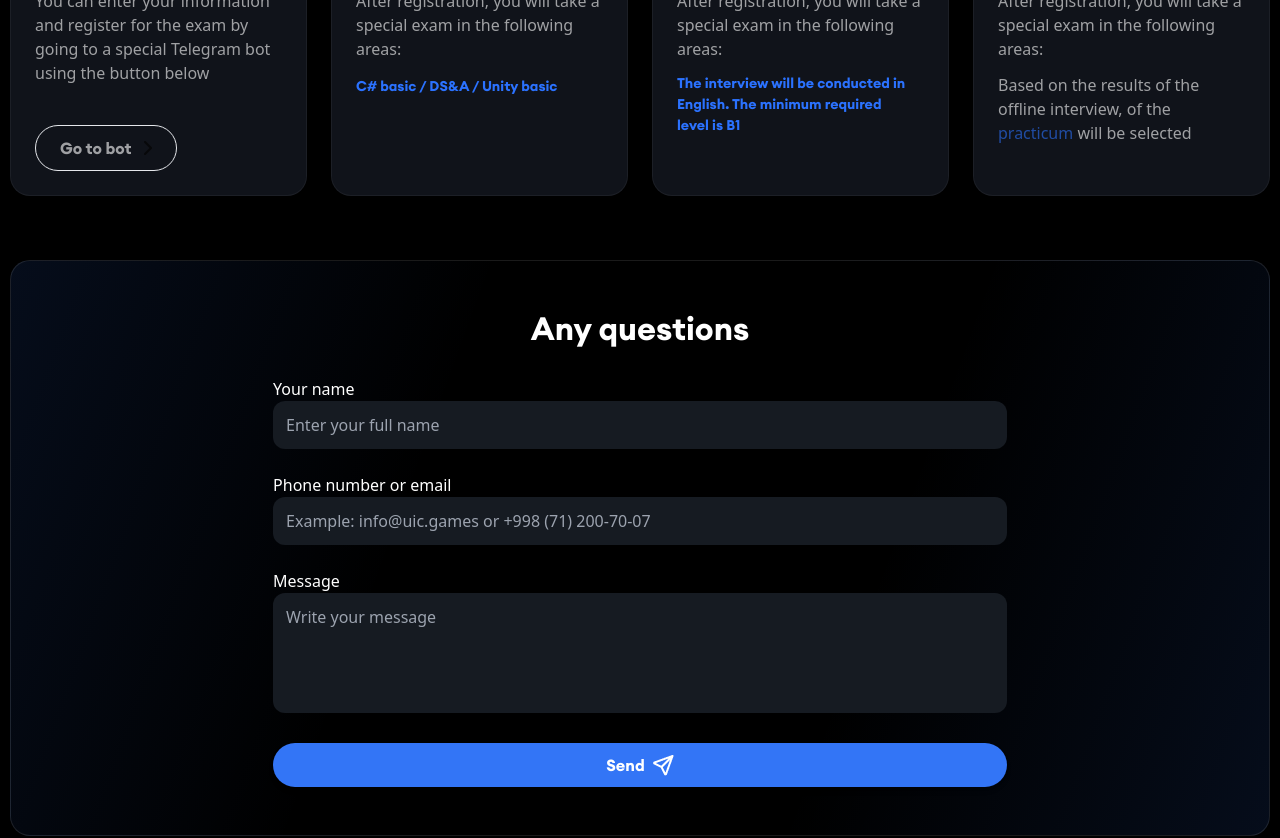
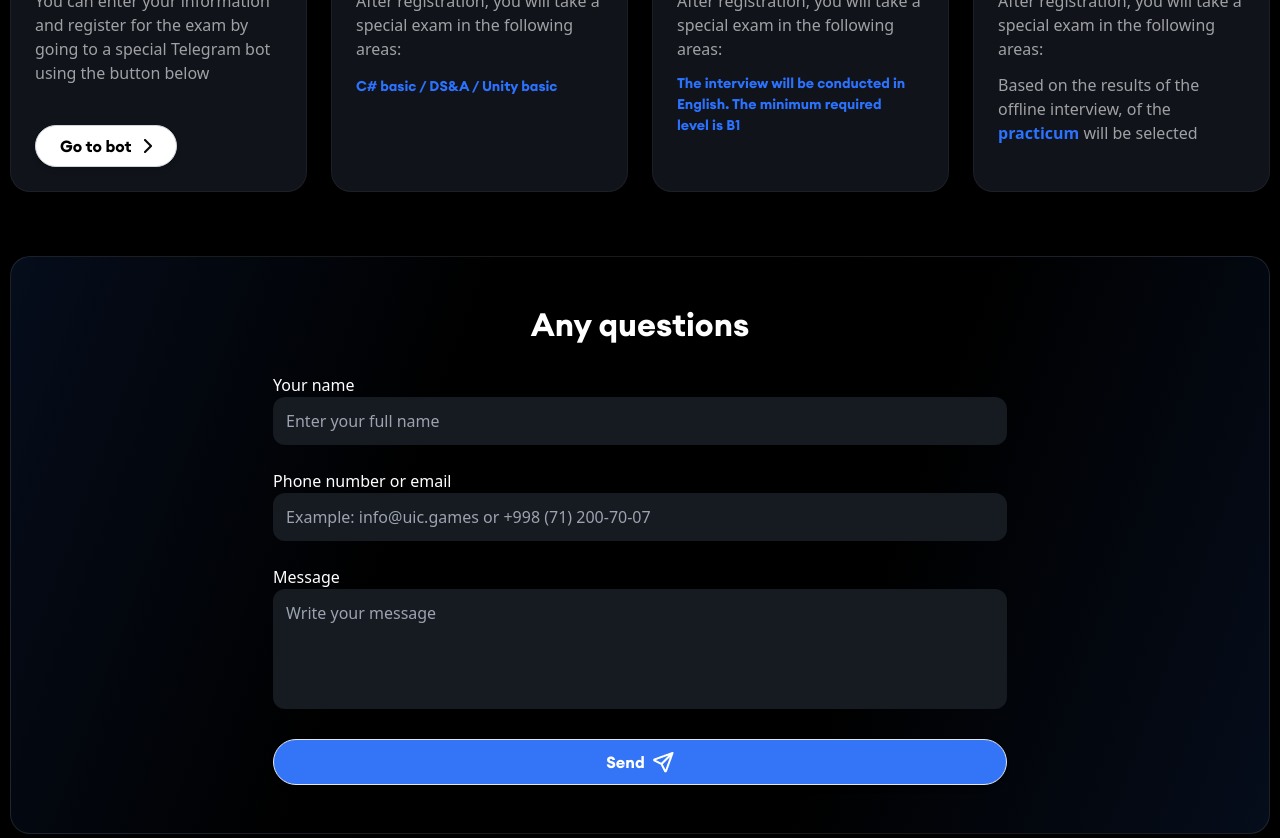
Before and after one commit to Shamsiddin007/adduic, a Next.js app: page /praktikum in a window 1280 px wide. Shown: the part 2900-3738 px from the top of the page. Built offline with nearby package versions, Linux system fonts and the light colour scheme.

Commit message:
bgPracticum

```diff
--- a/src/app/blog/page.tsx
+++ b/src/app/blog/page.tsx
@@ -45,11 +45,11 @@ function AllNews() {
         <h2 className="font-bold text-center text-5xl text-white uppercase pb-10">
           All <span className="text-blue-600">news</span>
         </h2>
-        <div className="grid lg:grid-cols-4 md:grid-cols-2 gap-7 justify-between sm:mb-16 mb-8">
+        <div className="grid lg:grid-cols-4 md:grid-cols-3 sm:grid-cols-2 w-[340px] sm:w-full m-auto gap-7 justify-between sm:mb-16 mb-8">
           {Array.isArray(trips) &&
             trips.slice(0, visibleTrips).map((link, id) => (
               <Link href={`/blog/${link.id}`} key={id}>
-                <div className="h-full text-white rounded-lg flex flex-col border-[1px] border-transparent bg-[#10131A] pt-[12px] px-[12px] hover:scale-[1.02] transition-all duration-500">
+                <div className="h-full py-0 overflow-hidden text-white rounded-lg flex flex-col border-[1px] border-transparent bg-[#10131A] pt-[12px] px-[12px] hover:scale-[1.02] transition-all duration-500">
                   <img
                     src={link.imgPost}
                     alt="NewsImage"
@@ -58,7 +58,7 @@ function AllNews() {
                   <p className="text-[14px] font-sans opacity-30 pt-[14px] pb-[8px]">
                     {link.postdate}
                   </p>
-                  <h4 className="pb-4 font-medium">{link.titlePost}</h4>
+                  <h4 className="pb-4 font-medium text-sm">{link.titlePost}</h4>
                 </div>
               </Link>
             ))}
--- a/src/app/forma/forma.tsx
+++ b/src/app/forma/forma.tsx
@@ -60,9 +60,9 @@ export default function Forma() {
     if (isFormValid) {
       setNotificationVisible(true);
       setTimeout(() => setNotificationVisible(false), 3000);
-        setName("");
-        setContact("");
-        setMessage("");
+      // setName("");
+      // setContact("");
+      // setMessage("");
     }
   };
 
@@ -78,7 +78,7 @@ export default function Forma() {
           border: "0.03px solid #FFFFFF1A",
         }}
       >
-        <div className="flex flex-col items-center justify-center xl:w-7/12 w-10/12">
+        <div className="flex flex-col items-center justify-center xl:w-7/12 md:w-8/12 w-10/12">
           <h4 className="pb-6 pt-11 text-start md:text-[32px] text-[26px] font-bold text-white">
             Any questions
           </h4>
@@ -152,7 +152,7 @@ export default function Forma() {
             <button
               type="submit"
               disabled={hasErrors}
-              className={`group flex items-center justify-center gap-2 text-[16px] w-full text-center text-white ${
+              className={`group flex items-center justify-center gap-2 text-[16px] w-full text-center text-white !border-[1px] ${
                 hasErrors
                   ? "bg-gray-500 cursor-not-allowed"
                   : "bg-[#3375F6] hover:bg-[#2854C3]"
@@ -175,8 +175,8 @@ export default function Forma() {
         </div>
       </div>
       {notificationVisible && (
-        <div className="flex items-center gap-2 fixed bottom-4 right-4 bg-[#1E1E1E] text-white py-2 px-4 rounded shadow-sm shadow-blue-400 z-50 animate-slide-in-out">
-          <Image src={check} alt="CheckIcons" className="w-6 h-6" />
+        <div className="flex items-center gap-2 md:text-sm text-xs font-sans fixed bottom-4 right-4 bg-[#1E1E1E] text-white py-2 sm:px-4 px-2 rounded shadow-sm shadow-blue-400 z-50 animate-slide-in-out">
+          <Image src={check} alt="CheckIcons" className="sm:w-6 sm:h-6 w-5 h-5" />
           Your question has been sent successfully
         </div>
       )}
--- a/src/components/Acceptance.tsx
+++ b/src/components/Acceptance.tsx
@@ -15,7 +15,7 @@ export default function Acceptance() {
       <div className="grid xl:grid-cols-4 md:grid-cols-2 gap-6 w-full text-white mb-16">
         <div className="flex flex-col items-center justify-center">
           <Image src={order1} alt="order01" />
-          <div className="h-full border-[#FFFFFF0D] bg-[#10131A] border cursor-pointer border-opacity-5 p-6 shadow-xl rounded-[20px] hover:bg-[#02005E]  from-transparent hover:bg-gradient-to-bl  to-black transition-all duration-700">
+          <div className="border-[#FFFFFF0D] border border-opacity-5 bg-[#10131A] cursor-pointer p-6 h-full shadow-xl rounded-[20px] hover:bg-[#02005E]  from-transparent hover:bg-gradient-to-bl  to-black transition-all duration-500">
             <h5 className="text-[20px] font-semibold pb-[20px]">
               Sign up from the bot
             </h5>
@@ -23,14 +23,14 @@ export default function Acceptance() {
               You can enter your information and register for the exam by going
               to a special Telegram bot using the button below
             </p>
-            <button className="flex items-center gap-3 text-white border-[1.5px] text-opacity-60 hover:text-black py-[10px] px-[24px] rounded-full mt-10 hover:bg-white transition-all duration-500">
+            <button className="flex items-center gap-3 bg-white text-black border-[1.5px] border-gray-300 py-2 px-6 rounded-full mt-10 hover:bg-gray-200 hover:text-black shadow-md transition-transform duration-300 ease-in-out hover:scale-[1.02]">
               Go to bot <Image src={arrowdown} alt="arrowdown" />
             </button>
           </div>
         </div>
         <div className="flex flex-col items-center">
           <Image src={order2} alt="order01" />
-          <div className="border-[#FFFFFF0D] border border-opacity-5 bg-[#10131A] cursor-pointer p-6 h-full shadow-xl rounded-[20px] hover:bg-[#02005E]  from-transparent hover:bg-gradient-to-bl  to-black transition-all duration-700">
+          <div className="border-[#FFFFFF0D] border border-opacity-5 bg-[#10131A] cursor-pointer p-6 h-full shadow-xl rounded-[20px] hover:bg-[#02005E]  from-transparent hover:bg-gradient-to-bl  to-black transition-all duration-500">
             <h5 className="text-[20px] font-semibold pb-[20px]">Exam</h5>
             <p className="font-sans opacity-60 pb-3">
               After registration, you will take a special exam in the following
@@ -43,7 +43,7 @@ export default function Acceptance() {
         </div>
         <div className="flex flex-col items-center">
           <Image src={order3} alt="order01" />
-          <div className="border-[#FFFFFF0D] border border-opacity-5 bg-[#10131A] cursor-pointer p-6 h-full shadow-xl rounded-[20px] hover:bg-[#02005E]  from-transparent hover:bg-gradient-to-bl  to-black transition-all duration-700">
+          <div className="border-[#FFFFFF0D] border border-opacity-5 bg-[#10131A] cursor-pointer p-6 h-full shadow-xl rounded-[20px] hover:bg-[#02005E]  from-transparent hover:bg-gradient-to-bl  to-black transition-all duration-500">
             <h5 className="text-[20px] font-semibold pb-[20px]">Exam</h5>
             <p className="font-sans opacity-60 pb-3">
               After registration, you will take a special exam in the following
@@ -58,18 +58,20 @@ export default function Acceptance() {
         </div>
         <div className="flex flex-col items-center">
           <Image src={order4} alt="order01" />
-          <div className="border-[#FFFFFF0D] border border-opacity-5 bg-[#10131A] cursor-pointer p-6 h-full shadow-xl rounded-[20px] hover:bg-[#02005E]  from-transparent hover:bg-gradient-to-bl  to-black transition-all duration-700">
+          <div className="border-[#FFFFFF0D] border border-opacity-5 bg-[#10131A] cursor-pointer p-6 h-full shadow-xl rounded-[20px] hover:bg-[#02005E]  from-transparent hover:bg-gradient-to-bl  to-black transition-all duration-500">
             <h5 className="text-[20px] font-semibold pb-[20px]">Exam</h5>
             <p className="font-sans opacity-60 pb-3">
               After registration, you will take a special exam in the following
               areas:
             </p>
 
-            <p className="font-sans opacity-60 pb-3">
-              Based on the results of the offline interview, of the{" "}
-              <Link href={"$"}><span className="text-[#2B72FF] text-opacity-100">practicum</span></Link> {""}
-              will be selected
-            </p>
+            <div className="font-sans pb-3">
+              <span className=" opacity-60 ">
+                Based on the results of the offline interview, of the
+              </span>{" "}
+              <span className="text-[#2B72FF] font-bold">practicum</span> {""}
+              <span className=" opacity-60 ">will be selected</span>
+            </div>
           </div>
         </div>
       </div>
```
